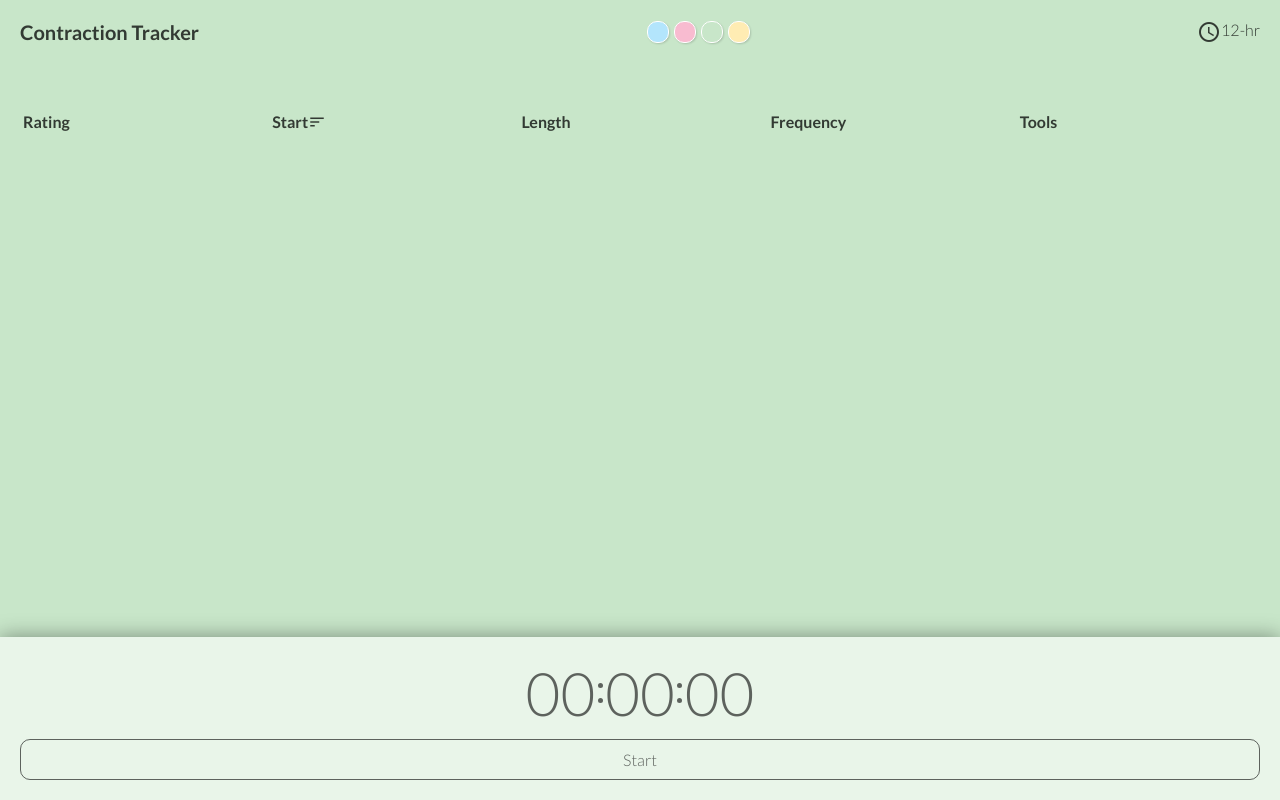
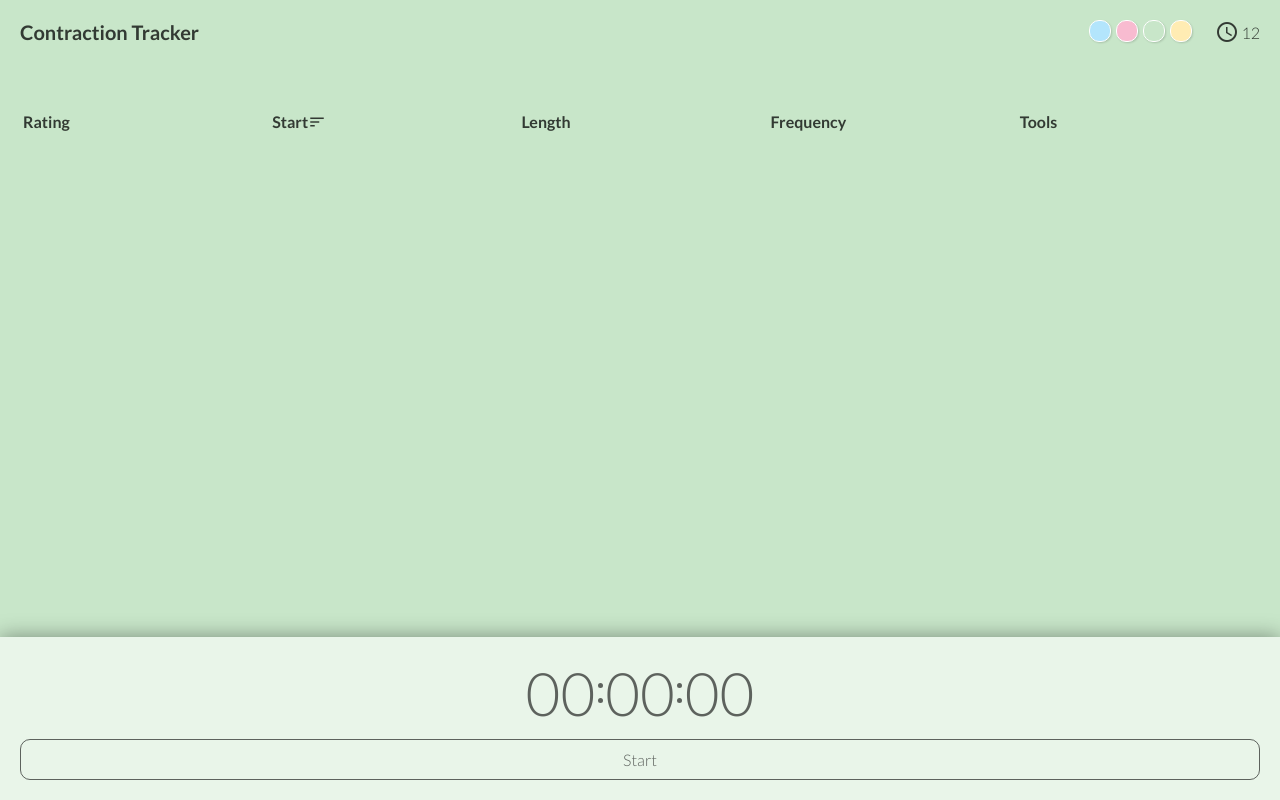
Before and after one commit to SeanMcP/contraction-tracker, a React (Create React App) app: page / in a window 1280 px wide. Built offline with nearby package versions, Linux system fonts and the light colour scheme.

Commit message:
Format Header

```diff
--- a/src/components/functional/Header.js
+++ b/src/components/functional/Header.js
@@ -2,11 +2,13 @@ import React from 'react';
 import PropTypes from 'prop-types';
 import ColorOptions from './ColorOptions';
 import TimeToggle from './TimeToggle';
-// import Logo from '../contraction-tracker.svg';
+// import logo from '../../logo.svg';
+// <img src={logo} className="app-logo" alt="Contraction Tracker" />
 
 const Header = props => (
     <header>
         <h1>Contraction Tracker</h1>
+        <div className="tools">
             <ColorOptions
                 handleChange={props.setStyle}
             />
@@ -14,6 +16,7 @@ const Header = props => (
                 handleChange={props.handleTimeFormatChange}
                 timeFormat={props.timeFormat}
             />
+        </div>
     </header>
 );
 
--- a/src/components/functional/TimeToggle.js
+++ b/src/components/functional/TimeToggle.js
@@ -11,7 +11,9 @@ const TimeToggle = (props) => (
             help="Toggle time format"
             icon="access_time"
         />
-        {props.timeFormat === 'h:mm' ? '12-hr' : '24-hr'}
+        <span>
+            {props.timeFormat === 'h:mm' ? '12' : '24'}
+        </span>
     </div>
 );
 
--- a/src/styles/header.css
+++ b/src/styles/header.css
@@ -10,6 +10,23 @@
     margin: 0;
 }
 
+#app header .tools {
+    display: flex;
+}
+
+.time-toggle {
+    margin-left: 20px;
+}
+
+.time-toggle:hover {
+    color: var(--main-text-light);
+}
+
 .time-toggle > * {
     vertical-align: middle;
 }
+
+.time-toggle span {
+    margin-left: 2.5px;
+    transition: color var(--animate);
+}
--- a/src/styles/variables.css
+++ b/src/styles/variables.css
@@ -1,6 +1,8 @@
 :root {
+    --animate:         200ms ease-in-out;
     --main-bg:         #FFCDD2;
     --main-text:       rgba(0, 0, 0, 0.75);
+    --main-text-light: rgba(0, 0, 0, 0.6);
     --tray-bg:         rgba(255, 255, 255, 0.6);
     --tray-text:       rgba(0, 0, 0, 0.6);
 }
```
Lines whose indentation alone changed are shown as unchanged.
